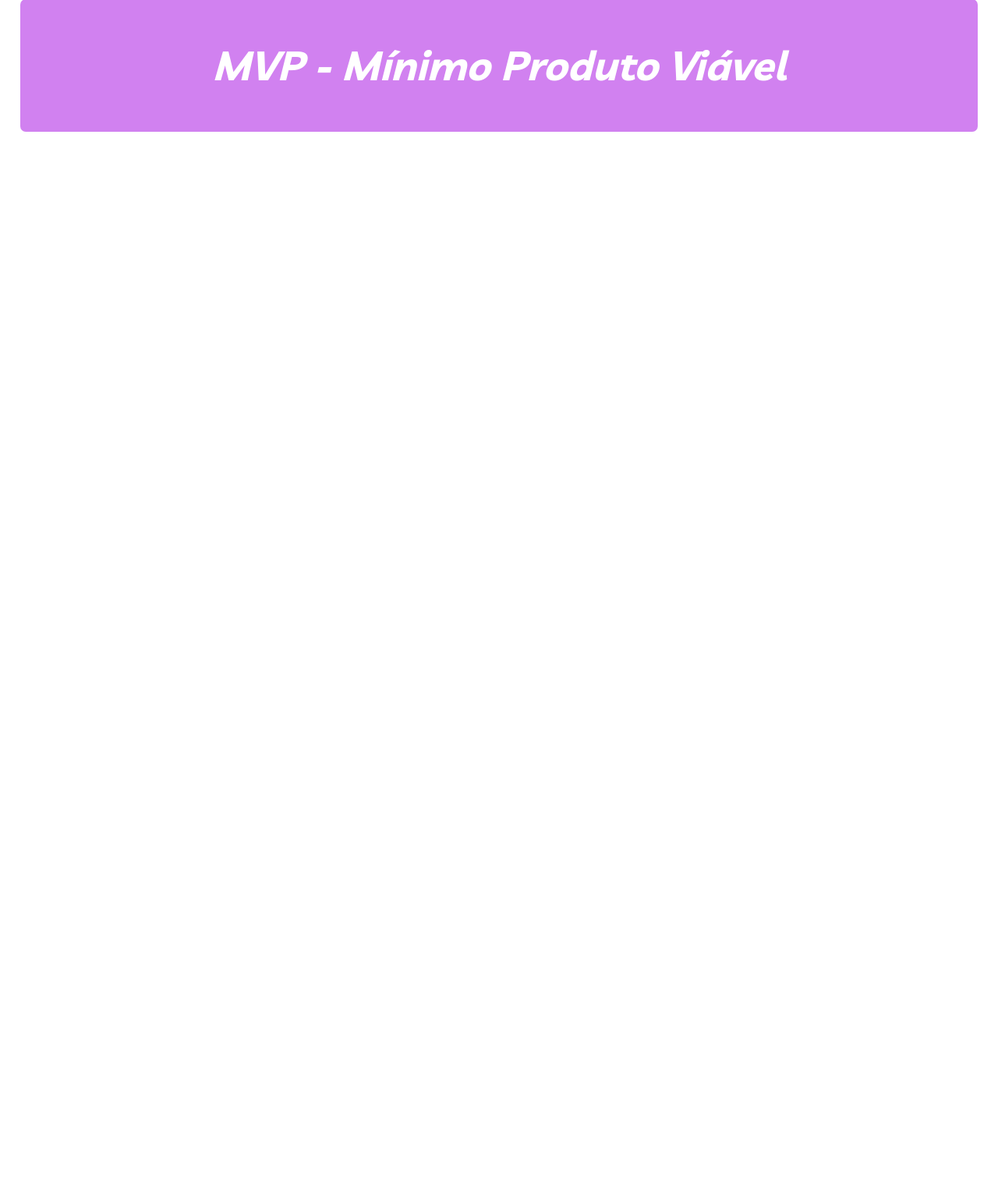
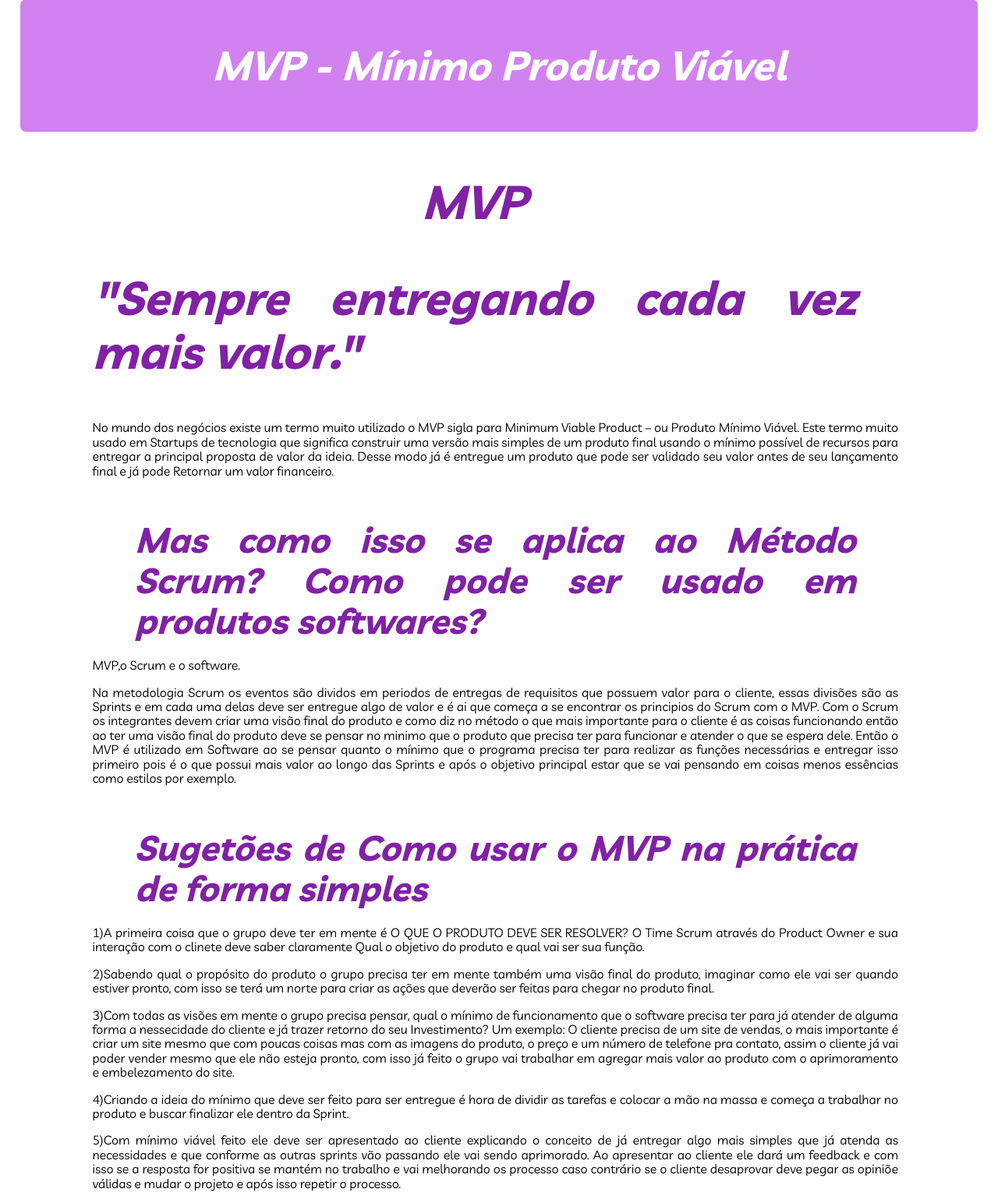
Before and after one commit to Sandro-Pimentel/AReS, a Flask app: page /mvp in a window 1280 px wide. Shown: the part 182-1725 px from the top of the page at 78% size. Before the commit the page ends 351 px from the top, so only its background shows below. Run offline with Flask 3, Linux system fonts and the light colour scheme.

Commit message:
Leves mudanças e adicionamentos
Começo das mudanças e adições de texto sobre o mvp

```diff
--- a/Code/static/styles/style.css
+++ b/Code/static/styles/style.css
@@ -146,6 +146,15 @@ b{
     background-color: transparent;
     padding: 0;
 }
+
+#corrido{
+    width:85%;
+    display:block;
+    justify-content: center;
+    margin-left: 5%;
+    text-align: justify;
+}
+
 
 #Agilidade{
     width: 50%;
--- a/Code/templates/mvp.html
+++ b/Code/templates/mvp.html
@@ -10,5 +10,36 @@
     <div class="banner">
         <h1>MVP - Mínimo Produto Viável</h1>
     </div>
+    <div id="corrido">
+        <h1 id="PO" class="content h1">MVP </h1>
+<h1 id="PO" class="content h1">"Sempre entregando cada vez mais valor."</h1>
+
+<p>No mundo dos negócios existe um termo muito utilizado o MVP sigla para  Minimum Viable Product – ou Produto Mínimo Viável. Este termo muito usado em Startups de tecnologia que significa construir uma versão mais simples de um produto final usando o mínimo possível de recursos para entregar a principal proposta de valor da ideia. Desse modo já é entregue um produto que pode ser validado seu valor antes de seu lançamento final e já pode Retornar um valor financeiro.</p>
+
+<h3 class="content h3"> Mas como isso se aplica ao Método Scrum? Como pode ser usado em produtos softwares?</h3>
+
+<p>MVP,o Scrum e o software.</p>
+
+<p>Na metodologia Scrum os eventos são dividos em periodos de entregas de requisitos que possuem valor para o cliente, essas divisões são as Sprints e em cada uma delas deve ser entregue algo de valor e é ai que começa a se encontrar os principios do Scrum com o MVP.
+
+Com o Scrum os integrantes devem criar uma visão final do produto e como diz no método o que mais importante para o cliente é as coisas funcionando então ao ter uma visão final do produto deve se pensar no minimo que o produto que precisa ter para funcionar e atender o que se espera dele.
+
+Então o MVP é utilizado em Software ao se pensar quanto o mínimo que o programa precisa ter para realizar as funções necessárias e entregar isso primeiro pois é o que possui mais valor ao longo das Sprints e após o objetivo principal estar que se vai pensando em coisas menos essências como estilos por exemplo.</p>
+
+
+<h3 class="content h3">Sugetões de Como usar o MVP na prática de forma simples</h3>
+
+<p>1)A primeira coisa que o grupo deve ter em mente é O QUE O PRODUTO DEVE SER RESOLVER? O Time Scrum através do Product Owner e sua interação com o clinete deve saber claramente Qual o objetivo do produto e qual vai ser sua função.</p>
+
+<p>2)Sabendo qual o propósito do produto o grupo precisa ter em mente também uma visão final do produto, imaginar como ele vai ser quando estiver pronto, com isso se terá um norte para criar as ações que deverão ser feitas para chegar no produto final.</p>
+
+<p>3)Com todas as visões em mente o grupo precisa pensar, qual o mínimo de funcionamento que o software precisa ter para já atender de alguma forma a nessecidade do cliente e já trazer retorno do seu Investimento? Um exemplo: O cliente precisa de um site de vendas, o mais importante é criar um site mesmo que com poucas coisas mas com as imagens do produto, o preço e um número de telefone pra contato, assim o cliente já vai poder vender mesmo que ele não esteja pronto, com isso já feito o grupo vai trabalhar em agregar mais valor ao produto com o aprimoramento e embelezamento do site.</p>
+
+<p>4)Criando a ideia do mínimo que deve ser feito para ser entregue é hora de dividir as tarefas e colocar a mão na massa e começa a trabalhar no produto e buscar finalizar ele dentro da Sprint.</p>
+
+<p>5)Com mínimo viável feito ele deve ser apresentado ao cliente explicando o conceito de já entregar algo mais simples que já atenda as necessidades e que conforme as outras sprints vão passando ele vai sendo aprimorado. Ao apresentar ao cliente ele dará um feedback e com isso se a resposta for positiva se mantém no trabalho e vai melhorando os processo caso contrário se o cliente desaprovar deve pegar as opiniõe válidas e mudar o projeto e após isso repetir o processo.</p>
+
+
+    </div>
 </div>
 {% endblock %}
```
